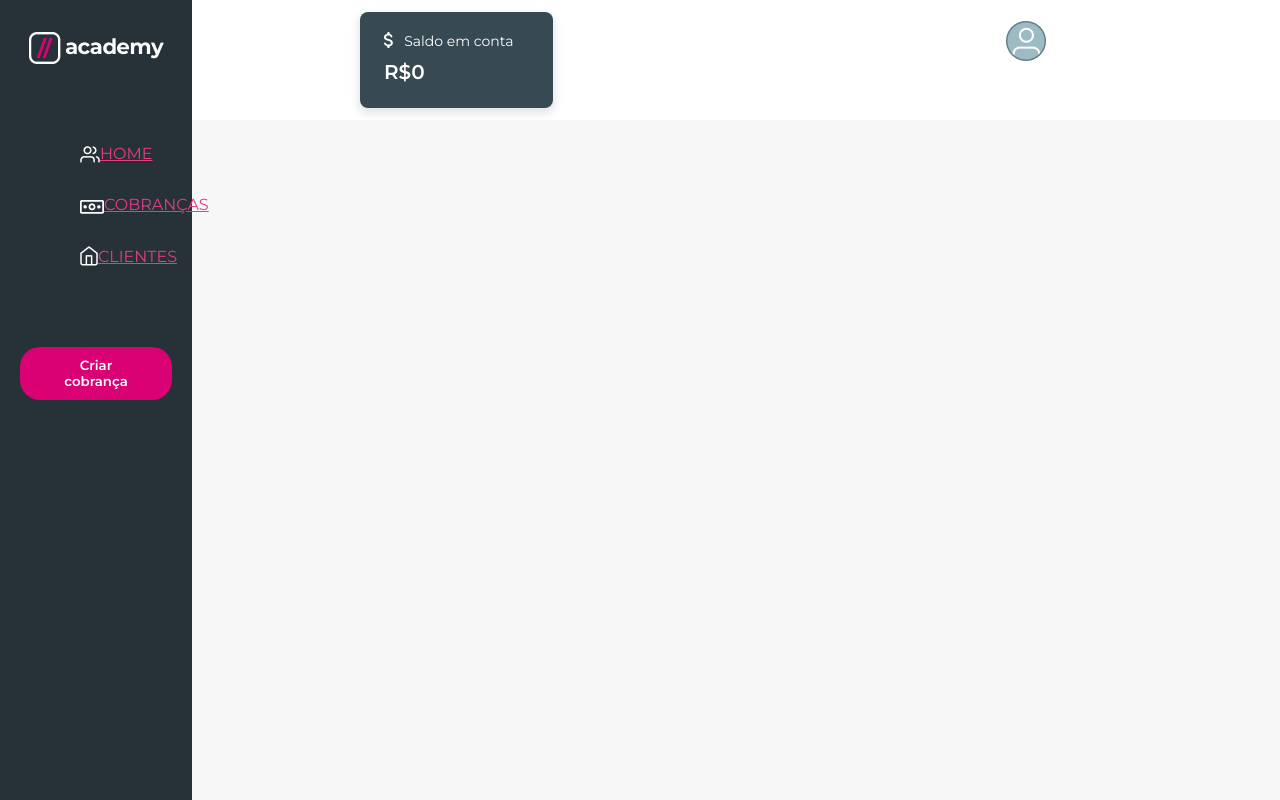
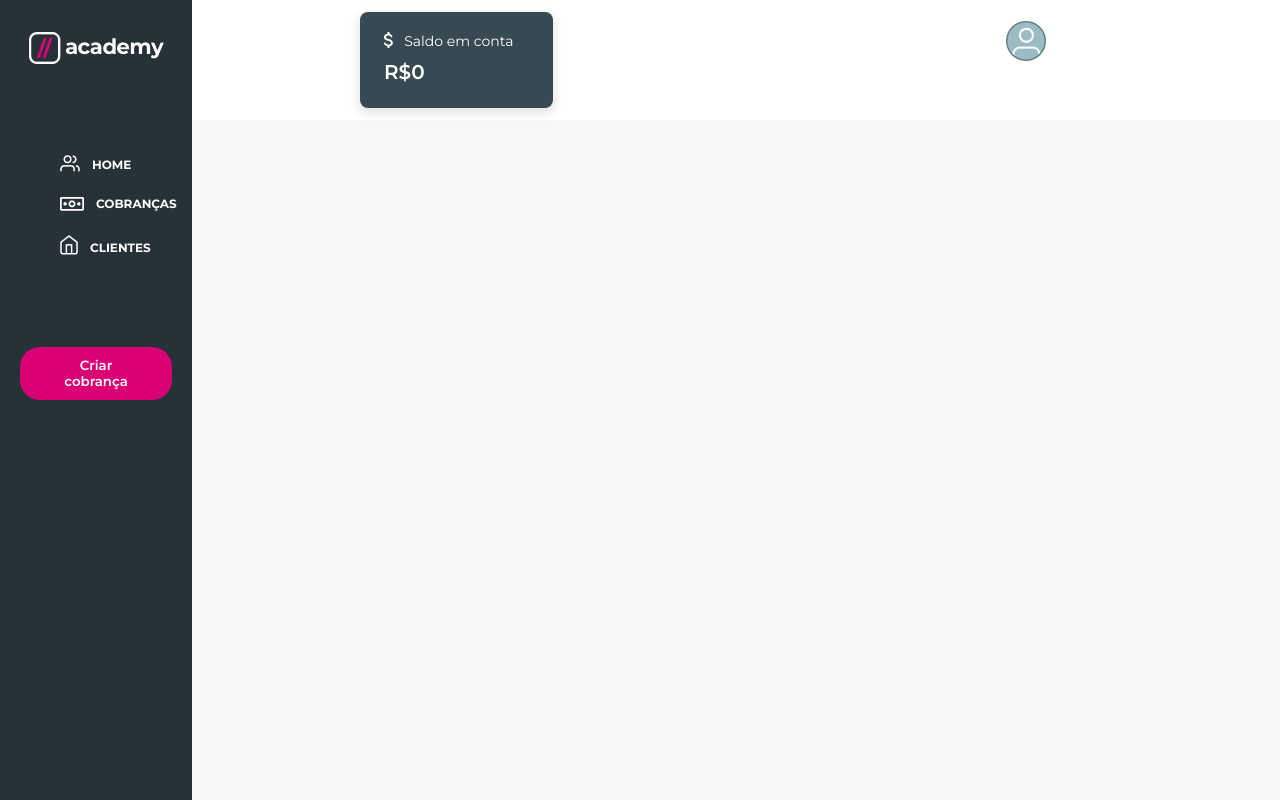
Before and after one commit to buxexalg/desafio-modulo4-frontend, a React (Create React App) app: page /home in a window 1280 px wide. Built offline with nearby package versions, Linux system fonts and the light colour scheme.

Commit message:
Refatoração: Inserção do Link To

```diff
--- a/src/components/linkNav/linkNav.jsx
+++ b/src/components/linkNav/linkNav.jsx
@@ -6,9 +6,11 @@ import './styles.css';
 
 export function LinkNav(props) {
 	return (
-		<li className="linkNav">
-			<img src={props.src} alt={props.alt} />
-			<Link to={props.link}>{props.textoLink}</Link>
-		</li>
+		<Link to={props.link}>
+			<li className="linkNav">
+				<img src={props.src} alt={props.alt} />
+				<span>{props.textoLink}</span>
+			</li>
+		</Link>
 	);
 }
```
